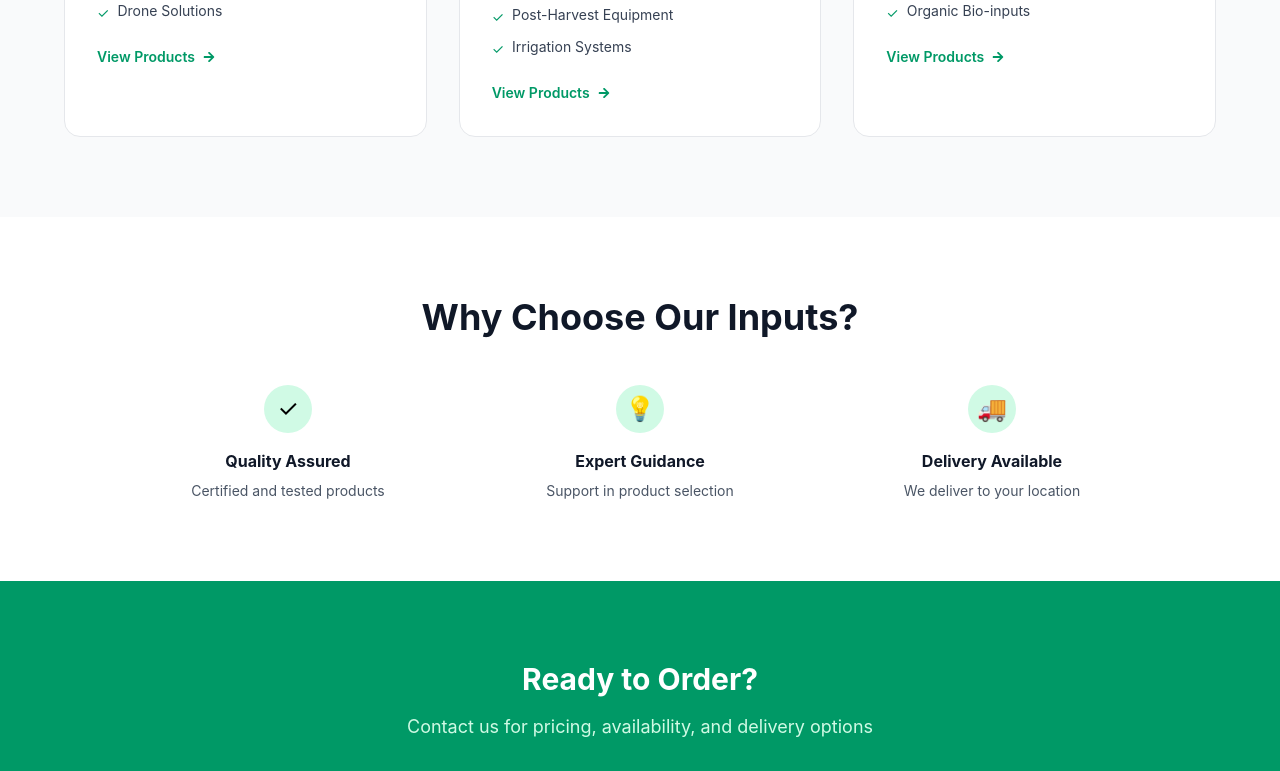
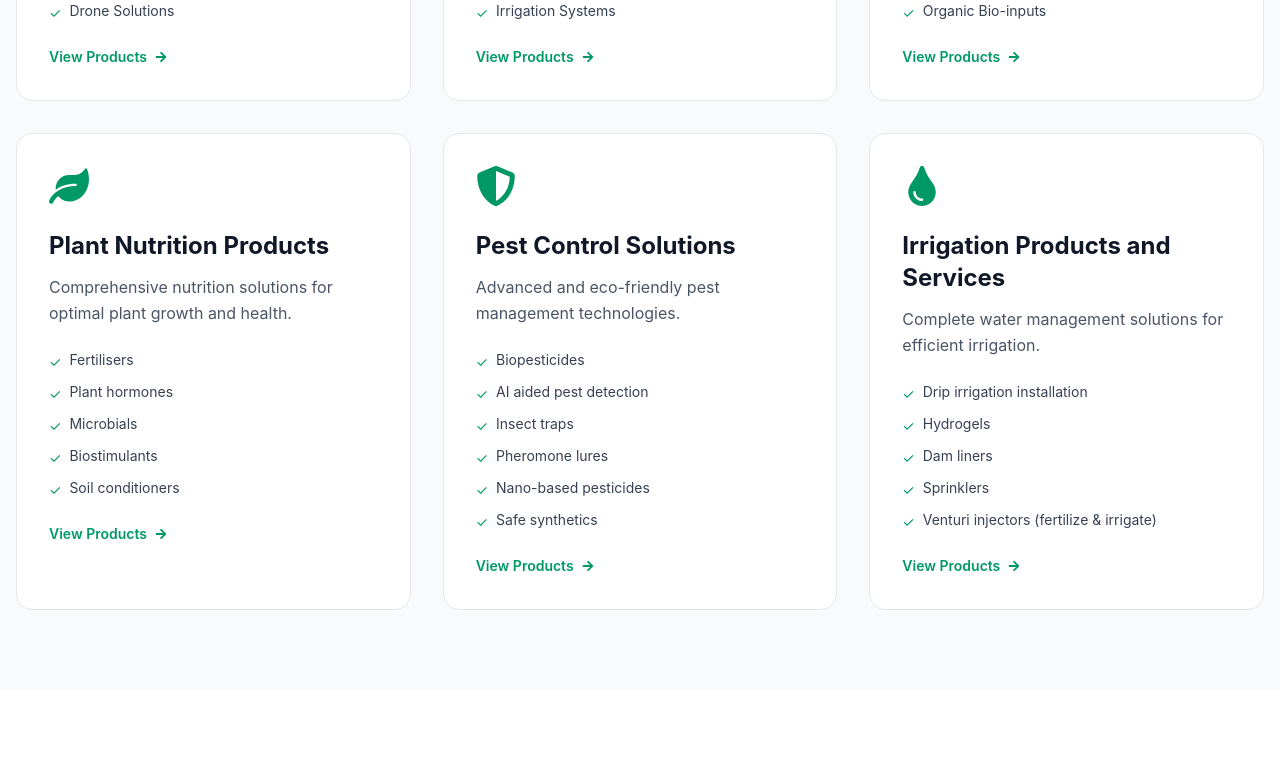
Before and after one commit to lauspence/fact-org, a React (Vite) app: page /agricultural-inputs in a window 1280 px wide. Shown: the part 820-1591 px from the top of the page. Built offline with nearby package versions, Linux system fonts and the light colour scheme; no server answers.

Commit message:
Revised changes

```diff
--- a/package.json
+++ b/package.json
@@ -15,6 +15,7 @@
     "react": "^19.2.0",
     "react-dom": "^19.2.0",
     "react-hook-form": "^7.71.1",
+    "react-hot-toast": "^2.6.0",
     "react-icons": "^5.5.0",
     "react-photo-album": "^3.4.0",
     "react-router-dom": "^7.13.0",
--- a/src/components/layout/Footer.tsx
+++ b/src/components/layout/Footer.tsx
@@ -12,7 +12,7 @@ const Footer = () => {
             <p className="text-emerald-50 leading-relaxed mb-2 md:mb-4 text-sm md:text-base">
               Farming and Community Training Limited - Empowering communities through sustainable agriculture.
             </p>
-            <p className="text-xs md:text-sm text-emerald-200">Technology for Progress</p>
+            <p className="text-xs md:text-sm text-emerald-200">Knowledge for Progress</p>
           </div>
 
           {/* Quick Links - Horizontal on Mobile */}
--- a/src/components/layout/Header.tsx
+++ b/src/components/layout/Header.tsx
@@ -96,7 +96,7 @@ const Header = () => {
                 <span className={`text-[10px] tracking-widest uppercase font-semibold transition-colors duration-300 ${
                   scrolled ? 'text-gray-500' : 'text-emerald-100'
                 }`}>
-                  Technology for Progress
+                  Knowledge for Progress
                 </span>
               </div>
             </Link>
--- a/src/data/services.ts
+++ b/src/data/services.ts
@@ -1,4 +1,5 @@
 import type { Service } from '../types/service';
+
 
 export const services: Service[] = [
   {
@@ -6,7 +7,7 @@ export const services: Service[] = [
     title: "Knowledge & Training",
     description: "Comprehensive training programs for youth, farmers, and agribusiness entrepreneurs covering value addition, business planning, and climate-smart agriculture.",
     icon: "FaGraduationCap",
-    features: ["Training Programs", "Information Resources", "Video Demonstrations"],
+    features: ["Training Programs", "Information Resources", "Video Demonstrations", "Hands-on demonstration (selected)", "Agro-tourism"],
     link: "/knowledge-training"
   },
   {
@@ -14,7 +15,7 @@ export const services: Service[] = [
     title: "Agricultural Inputs",
     description: "Smart technology solutions, farm tools, and quality planting materials to enhance agricultural productivity.",
     icon: "FaTractor",
-    features: ["Smart Technology", "Farm Tools", "Planting Materials"],
+    features: ["Smart Technology", "Farm Tools", "Planting Materials", "Plant nutrition products", "Pest control solutions", "Water and irrigation products"],
     link: "/agricultural-inputs"
   },
   {
@@ -28,9 +29,9 @@ export const services: Service[] = [
   {
     id: 4,
     title: "Analytical & Advisory",
-    description: "Professional soil, water, and pesticide analysis with expert advisory services.",
+    description: "Analytical and expert advisory services to support crops and livestock production, and marketing.",
     icon: "FaMicroscope",
-    features: ["Soil Analysis", "Water Testing", "Advisory Support"],
+    features: ["Soil analysis", "Water quality testing", "Feed quality analysis", "Chemical residues monitoring", "Advisory Support"],
     link: "/analytical-services"
   }
 ];
--- a/src/pages/AgriculturalInputs.tsx
+++ b/src/pages/AgriculturalInputs.tsx
@@ -1,6 +1,7 @@
-import { FaMicrochip, FaTools, FaSeedling, FaArrowRight } from 'react-icons/fa';
+import { FaMicrochip, FaTools, FaSeedling, FaLeaf, FaShieldAlt, FaTint, FaArrowRight } from 'react-icons/fa';
 import { Link } from 'react-router-dom';
 import SEO from '../components/common/SEO';
+
 
 const AgriculturalInputs = () => {
   const categories = [
@@ -36,16 +37,55 @@ const AgriculturalInputs = () => {
         "Tissue Culture Plants",
         "Organic Bio-inputs"
       ]
+    },
+    {
+      title: "Plant Nutrition Products",
+      description: "Comprehensive nutrition solutions for optimal plant growth and health.",
+      icon: <FaLeaf className="w-10 h-10 text-emerald-600" />,
+      items: [
+        "Fertilisers",
+        "Plant hormones",
+        "Microbials",
+        "Biostimulants",
+        "Soil conditioners"
+      ]
+    },
+    {
+      title: "Pest Control Solutions",
+      description: "Advanced and eco-friendly pest management technologies.",
+      icon: <FaShieldAlt className="w-10 h-10 text-emerald-600" />,
+      items: [
+        "Biopesticides",
+        "AI aided pest detection",
+        "Insect traps",
+        "Pheromone lures",
+        "Nano-based pesticides",
+        "Safe synthetics"
+      ]
+    },
+    {
+      title: "Irrigation Products and Services",
+      description: "Complete water management solutions for efficient irrigation.",
+      icon: <FaTint className="w-10 h-10 text-emerald-600" />,
+      items: [
+        "Drip irrigation installation",
+        "Hydrogels",
+        "Dam liners",
+        "Sprinklers",
+        "Venturi injectors (fertilize & irrigate)"
+      ]
     }
   ];
+
 
   return (
     <>
       <SEO
         title="Agricultural Inputs"
-        description="Quality agricultural inputs, modern technology, and expert guidance. Smart farming tools, equipment, seeds, and planting materials in Kenya."
-        keywords="agricultural inputs Kenya, farm equipment Kenya, certified seeds, smart farming technology, irrigation equipment, farm tools Kenya"
+        description="Quality agricultural inputs, modern technology, and expert guidance. Smart farming tools, equipment, seeds, planting materials, plant nutrition, pest control, and irrigation products in Kenya."
+        keywords="agricultural inputs Kenya, farm equipment Kenya, certified seeds, smart farming technology, irrigation equipment, farm tools Kenya, plant nutrition, pest control, fertilizers Kenya"
       />
+
 
       <div className="bg-white">
         {/* Hero Section */}
@@ -58,15 +98,16 @@ const AgriculturalInputs = () => {
               Agricultural Inputs
             </h1>
             <p className="text-xl text-gray-600 max-w-2xl mx-auto">
-              Quality inputs, modern technology, and expert guidance to maximize your farming success.
+              Quality inputs, modern technology, and expert guidance to maximise your farming and agribusiness success.
             </p>
           </div>
         </section>
 
+
         {/* Categories - Clean Cards */}
         <section className="py-20 px-4 bg-gray-50">
-          <div className="container mx-auto max-w-6xl">
-            <div className="grid md:grid-cols-3 gap-8">
+          <div className="container mx-auto max-w-7xl">
+            <div className="grid md:grid-cols-2 lg:grid-cols-3 gap-8">
               {categories.map((category, index) => (
                 <div key={index} className="bg-white rounded-2xl border border-gray-200 p-8 hover:border-emerald-200 hover:shadow-lg transition-all">
                   <div className="mb-6">
@@ -84,6 +125,7 @@ const AgriculturalInputs = () => {
                     ))}
                   </ul>
 
+
                   <Link
                     to="/marketplace"
                     className="inline-flex items-center gap-2 mt-6 text-emerald-600 font-semibold hover:text-emerald-700 transition-colors text-sm"
@@ -96,14 +138,16 @@ const AgriculturalInputs = () => {
           </div>
         </section>
 
+
         {/* Features */}
         <section className="py-20 px-4 bg-white">
-          <div className="container mx-auto max-w-5xl">
+          <div className="container mx-auto max-w-6xl">
             <div className="text-center mb-12">
               <h2 className="text-3xl md:text-4xl font-bold mb-4 text-gray-900">
                 Why Choose Our Inputs?
               </h2>
             </div>
+
 
             <div className="grid md:grid-cols-3 gap-8">
               <div className="text-center">
@@ -114,24 +158,27 @@ const AgriculturalInputs = () => {
                 <p className="text-gray-600 text-sm">Certified and tested products</p>
               </div>
 
+
               <div className="text-center">
                 <div className="w-12 h-12 bg-emerald-100 rounded-full flex items-center justify-center mx-auto mb-4">
                   <span className="text-2xl">💡</span>
                 </div>
                 <h3 className="font-bold mb-2 text-gray-900">Expert Guidance</h3>
-                <p className="text-gray-600 text-sm">Support in product selection</p>
+                <p className="text-gray-600 text-sm">Installation support and advisory services</p>
               </div>
+
 
               <div className="text-center">
                 <div className="w-12 h-12 bg-emerald-100 rounded-full flex items-center justify-center mx-auto mb-4">
                   <span className="text-2xl">🚚</span>
                 </div>
-                <h3 className="font-bold mb-2 text-gray-900">Delivery Available</h3>
-                <p className="text-gray-600 text-sm">We deliver to your location</p>
+                <h3 className="font-bold mb-2 text-gray-900">Complete Service</h3>
+                <p className="text-gray-600 text-sm">Delivery, installation support, and post sales services</p>
               </div>
             </div>
           </div>
         </section>
+
 
         {/* CTA */}
         <section className="py-20 px-4 bg-emerald-600 text-white">
@@ -163,4 +210,5 @@ const AgriculturalInputs = () => {
   );
 };
 
+
 export default AgriculturalInputs;
--- a/src/pages/AnalyticalServices.tsx
+++ b/src/pages/AnalyticalServices.tsx
@@ -1,6 +1,7 @@
 import { FaFlask, FaTint, FaLeaf, FaClipboardCheck, FaArrowRight } from 'react-icons/fa';
 import { Link } from 'react-router-dom';
 import SEO from '../components/common/SEO';
+
 
 const AnalyticalServices = () => {
   const services = [
@@ -42,6 +43,7 @@ const AnalyticalServices = () => {
     }
   ];
 
+
   const advisoryServices = [
     "Crop Nutrition Management",
     "Integrated Pest Management",
@@ -53,12 +55,14 @@ const AnalyticalServices = () => {
     "Problem Solving"
   ];
 
+
   const process = [
     { step: "1", title: "Sample Collection", desc: "Follow guidelines or request pickup" },
     { step: "2", title: "Lab Analysis", desc: "Certified testing methods" },
     { step: "3", title: "Results Report", desc: "Detailed interpretations" },
     { step: "4", title: "Advisory", desc: "Expert recommendations" }
   ];
+
 
   return (
     <>
@@ -67,6 +71,7 @@ const AnalyticalServices = () => {
         description="Professional laboratory analysis and expert advisory services for soil testing, water quality, and pesticide residue analysis in Kenya."
         keywords="soil testing Kenya, water quality testing, pesticide residue analysis, agricultural laboratory, farm advisory services"
       />
+
 
       <div className="bg-white">
         {/* Hero Section - Clean */}
@@ -83,6 +88,7 @@ const AnalyticalServices = () => {
             </p>
           </div>
         </section>
+
 
         {/* Laboratory Services - Simplified Cards */}
         <section className="py-20 px-4 bg-gray-50">
@@ -110,6 +116,7 @@ const AnalyticalServices = () => {
           </div>
         </section>
 
+
         {/* Process - Streamlined */}
         <section className="py-20 px-4 bg-white">
           <div className="container mx-auto max-w-5xl">
@@ -121,6 +128,7 @@ const AnalyticalServices = () => {
                 Simple process from sample to solution
               </p>
             </div>
+
 
             <div className="grid md:grid-cols-4 gap-6">
               {process.map((item, index) => (
@@ -136,6 +144,7 @@ const AnalyticalServices = () => {
           </div>
         </section>
 
+
         {/* Advisory Services - Compact Grid */}
         <section className="py-20 px-4 bg-gray-50">
           <div className="container mx-auto max-w-5xl">
@@ -144,10 +153,14 @@ const AnalyticalServices = () => {
               <h2 className="text-3xl md:text-4xl font-bold mb-4 text-gray-900">
                 Advisory Support
               </h2>
-              <p className="text-gray-600 max-w-2xl mx-auto">
+              <p className="text-gray-600 max-w-2xl mx-auto mb-3">
                 Expert recommendations and ongoing support for your farm
               </p>
+              <div className="inline-block bg-amber-100 text-amber-700 px-4 py-1.5 rounded-full text-sm font-semibold">
+                Coming Soon
+              </div>
             </div>
+
 
             <div className="grid grid-cols-2 md:grid-cols-4 gap-4">
               {advisoryServices.map((service, index) => (
@@ -158,6 +171,7 @@ const AnalyticalServices = () => {
             </div>
           </div>
         </section>
+
 
         {/* CTA - Minimal */}
         <section className="py-20 px-4 bg-white border-t border-gray-200">
@@ -181,4 +195,5 @@ const AnalyticalServices = () => {
   );
 };
 
+
 export default AnalyticalServices;
--- a/src/pages/Home.tsx
+++ b/src/pages/Home.tsx
@@ -115,11 +115,10 @@ const Home = () => {
             <h1 className="text-4xl md:text-5xl lg:text-6xl font-bold mb-6 leading-tight drop-shadow-lg">
               Farming and Community
               <br />
-              Training Limited
+              Technologies Limited
             </h1>
             <p className="text-lg md:text-xl mb-10 text-white leading-relaxed max-w-3xl mx-auto drop-shadow-md">
-              Transforming agriculture through sustainable practices, expert training, and innovative solutions for modern
-              farmers.
+              Transforming agriculture through sustainable practices, expert training, and innovative solutions for modern agribusiness.
             </p>
             <div className="flex flex-col sm:flex-row gap-4 justify-center">
               <Link
@@ -197,8 +196,7 @@ const Home = () => {
                   Transforming Agriculture Through Knowledge
                 </h2>
                 <p className="text-gray-600 text-lg leading-relaxed mb-6">
-                  We combine traditional wisdom with modern technology to deliver practical, sustainable solutions that
-                  empower farming communities across Kenya.
+                  Our approach to training is practical, learner-centered, and results-driven. We blend expert instruction with real-world case studies, hands-on demonstrations, and interactive discussions to ensure knowledge translates into action. By tailoring programs to diverse agricultural contexts, we empower farmers, entrepreneurs, and professionals with skills that enhance productivity, sustainability, and long-term business success.
                 </p>
                 <p className="text-gray-600 leading-relaxed mb-8">
                   From hands-on training to cutting-edge analytical services, we&apos;re committed to building a thriving
--- a/src/pages/KnowledgeTraining.tsx
+++ b/src/pages/KnowledgeTraining.tsx
@@ -1,6 +1,7 @@
 import { FaBook, FaVideo, FaChalkboardTeacher, FaCheckCircle } from 'react-icons/fa';
 import { Link } from 'react-router-dom';
 import SEO from '../components/common/SEO';
+
 
 const KnowledgeTraining = () => {
   const courseCategories = [
@@ -10,17 +11,20 @@ const KnowledgeTraining = () => {
         "Livestock production",
         "Dairy cattle management",
         "Chicken production",
-        "Pig production"
+        "Pig production",
+        "Fish production",
+        "Bee keeping"
       ]
     },
     {
       title: "Horticultural Crops",
       courses: [
-        "General fruits and vegetables farming",
-        "Banana production",
-        "Passion fruit production",
-        "Strawberry production",
-        "Avocado production"
+        "Fruits production (avocado, banana, mango, passion, etc)",
+        "Vegetable farming (exotic and African leafy vegetables)",
+        "Greenhouse tomato farming",
+        "Exotic fruits (apples, berries, dragon fruit, lychee)",
+        "Herbs and spices",
+        "Medicinal plants"
       ]
     },
     {
@@ -38,10 +42,12 @@ const KnowledgeTraining = () => {
         "Business planning",
         "Value chain analysis",
         "Product development",
-        "Market analysis"
+        "Market analysis",
+        "Agro-tourism"
       ]
     }
   ];
+
 
   const trainingFormats = [
     {
@@ -58,8 +64,14 @@ const KnowledgeTraining = () => {
       title: "Video Demonstrations",
       description: "Step-by-step visual guides and expert demos.",
       icon: <FaVideo className="w-12 h-12 text-gray-700" />
+    },
+    {
+      title: "Hands-on Demonstration",
+      description: "Practical field demonstrations for selected topics.",
+      icon: <FaCheckCircle className="w-12 h-12 text-gray-700" />
     }
   ];
+
 
   return (
     <>
@@ -68,6 +80,7 @@ const KnowledgeTraining = () => {
         description="Comprehensive agricultural training programs in livestock, horticulture, greenhouse systems, and agribusiness development. Practical courses for farmers, youth, and entrepreneurs in Kenya."
         keywords="agricultural training Kenya, livestock production, greenhouse farming, agribusiness training, farming courses Kenya"
       />
+
 
       <div className="bg-gray-50">
         {/* Hero Section */}
@@ -82,12 +95,14 @@ const KnowledgeTraining = () => {
           </div>
         </section>
 
+
         {/* Training Courses */}
         <section className="py-20 px-4">
           <div className="container mx-auto max-w-6xl">
             <h2 className="text-3xl md:text-4xl font-bold text-center mb-16 text-gray-900">
               Our Training Programs
             </h2>
+
 
             <div className="grid md:grid-cols-2 gap-8">
               {courseCategories.map((category, index) => (
@@ -107,6 +122,7 @@ const KnowledgeTraining = () => {
               ))}
             </div>
 
+
             {/* Custom Training Callout */}
             <div className="bg-gray-100 border-l-4 border-gray-800 p-6 rounded-lg mt-12 max-w-4xl mx-auto">
               <p className="text-gray-800 text-lg">
@@ -119,6 +135,7 @@ const KnowledgeTraining = () => {
           </div>
         </section>
 
+
         {/* Training Delivery */}
         <section className="py-20 px-4 bg-white">
           <div className="container mx-auto max-w-6xl">
@@ -129,7 +146,8 @@ const KnowledgeTraining = () => {
               Flexible delivery methods to suit your learning style
             </p>
 
-            <div className="grid md:grid-cols-3 gap-10">
+
+            <div className="grid md:grid-cols-2 lg:grid-cols-4 gap-10">
               {trainingFormats.map((format, index) => (
                 <div key={index} className="text-center p-6 rounded-xl bg-gray-50 hover:bg-gray-100 transition-all">
                   <div className="flex justify-center mb-4">{format.icon}</div>
@@ -141,6 +159,7 @@ const KnowledgeTraining = () => {
           </div>
         </section>
 
+
         {/* CTA Section */}
         <section className="py-20 px-4 bg-gray-900 text-white">
           <div className="container mx-auto max-w-4xl text-center">
@@ -148,7 +167,7 @@ const KnowledgeTraining = () => {
               Ready to Get Started?
             </h2>
             <p className="text-xl mb-10 text-gray-300">
-              Join our training programs and enhance your agricultural skills
+              Join our training programs and enhance your farming and agribusiness skills
             </p>
             <Link
               to="/contact"
@@ -163,4 +182,5 @@ const KnowledgeTraining = () => {
   );
 };
 
+
 export default KnowledgeTraining;
```
Also changed, not shown: 1 other file (tests, documents, lock files or other folders).
